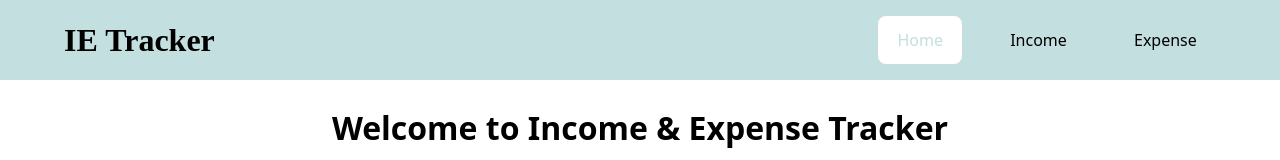
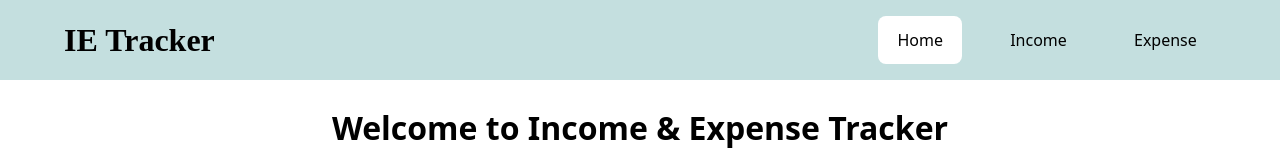
Before and after one commit to imrimon/ass_8, a React (Create React App) app: page / in a window 1280 px wide. Shown: the top 160 px of the page. Built offline with nearby package versions, Linux system fonts and the light colour scheme; the HTML template or start-up script is replaced by a standard one.

Commit message:
Final Commit

```diff
--- a/src/styles.css
+++ b/src/styles.css
@@ -145,7 +145,7 @@ h1 {
 
 .header-area nav ul li a.active {
   background-color: #fff;
-  color: #C4DFDF;
+  color: black;
 }
 
 .container {
```
